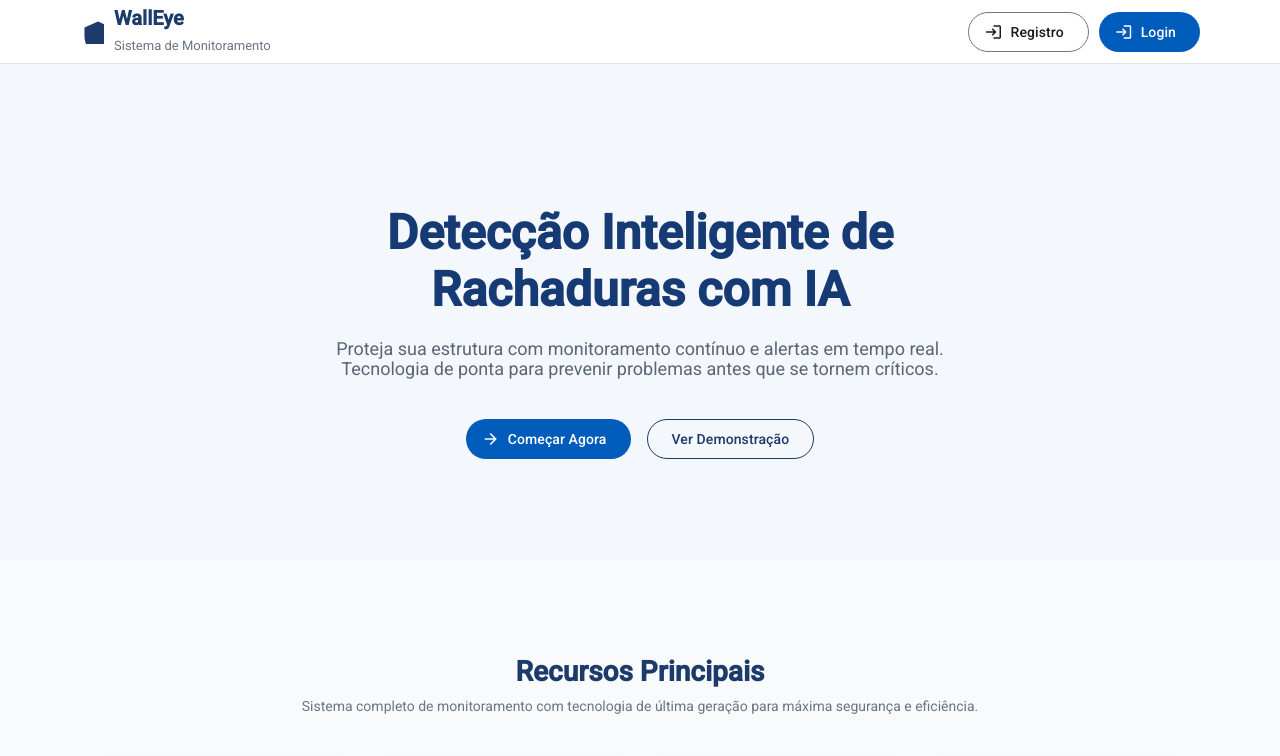
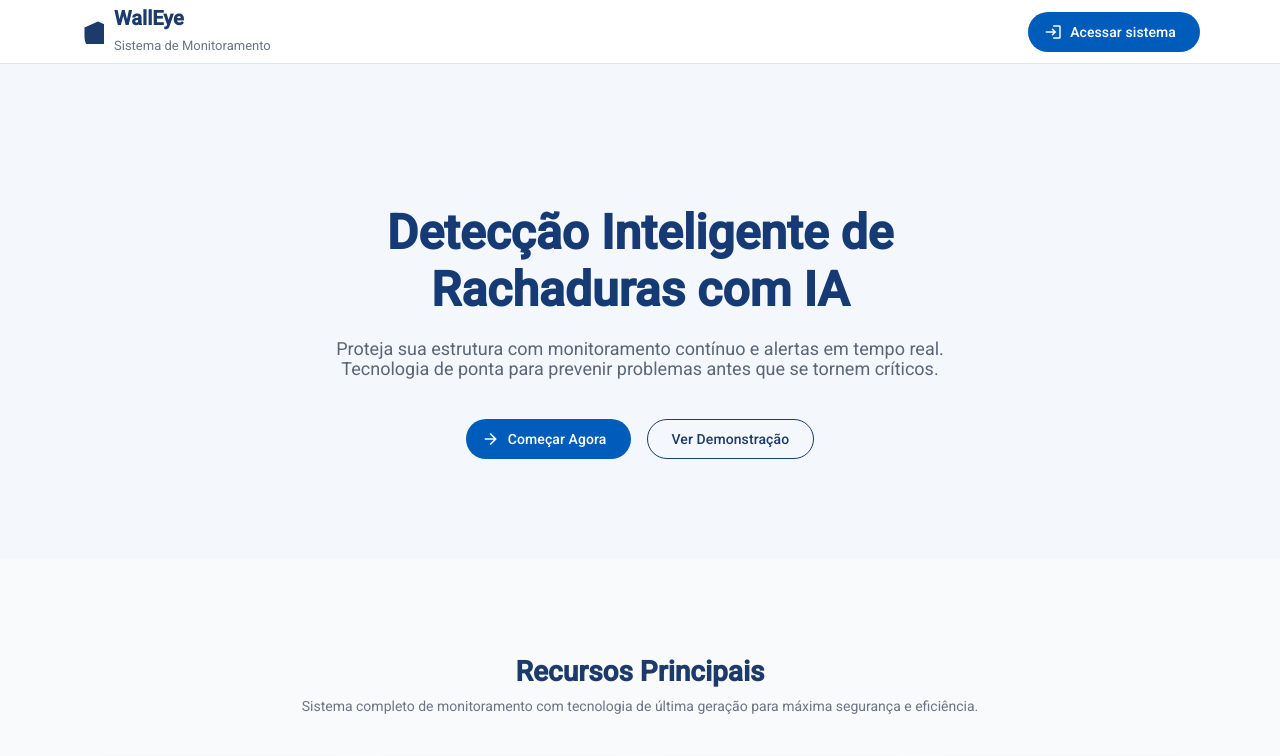
Before and after one commit to caioviterbo/walleye-frontend, an Angular app: page / in a window 1280 px wide. Shown: the top 756 px of the page. Built offline with nearby package versions, Linux system fonts and the light colour scheme.

Commit message:
ajustes finos nas telas e funcionalidades

```diff
--- a/src/app/guard/auth-guard-guard.ts
+++ b/src/app/guard/auth-guard-guard.ts
@@ -8,6 +8,11 @@ export const authGuardGuard: CanActivateFn = (route, state) => {
 
   const isLoggedIn = authService.isAuthenticated();
 
+  const token = authService.getToken();
+  console.log('[DEBUG GUARD] Token:', token);
+  console.log('[DEBUG GUARD] Token expirado?', authService.isTokenExpired(token));
+  console.log('[DEBUG GUARD] Está logado?', authService.isAuthenticated());
+
   if (isLoggedIn) {
     console.log('[AuthGuard] token válido detectado');
     return true;
@@ -15,4 +20,5 @@ export const authGuardGuard: CanActivateFn = (route, state) => {
     console.log('[AuthGuard] token invalido detectado');
     router.navigate(['/auth']);
     return false;
+
 };
--- a/src/app/pages/landing/landing.html
+++ b/src/app/pages/landing/landing.html
@@ -8,7 +8,7 @@
     </p>
 
     <div class="actions">
-      <button mat-flat-button color="primary" (click)="onAccessSystem()">
+      <button mat-flat-button color="primary" (click)="irRegistrar()">
         Começar Agora <mat-icon>arrow_forward</mat-icon>
       </button>
       <button mat-stroked-button (click)="onDemo()">Ver Demonstração</button>
@@ -72,7 +72,7 @@
 <section class="cta">
   <h2>Pronto para Proteger Sua Estrutura?</h2>
   <p>Junte-se a centenas de empresas que confiam no WallEye para manter suas estruturas seguras.</p>
-  <button mat-flat-button color="primary" (click)="onAccessSystem()">
+  <button mat-flat-button color="primary" (click)="irRegistrar()">
     Começar Gratuitamente <mat-icon>arrow_forward</mat-icon>
   </button>
 </section>
--- a/src/app/pages/landing/landing.ts
+++ b/src/app/pages/landing/landing.ts
@@ -2,7 +2,7 @@ import { CommonModule } from '@angular/common';
 import { Component } from '@angular/core';
 import { MatButtonModule } from '@angular/material/button';
 import { MatIconModule } from '@angular/material/icon';
-import { RouterModule } from '@angular/router';
+import { Router, RouterModule } from '@angular/router';
 import { Toolbar } from "../../shared/pages/toolbar/toolbar";
 
 @Component({
@@ -18,6 +18,9 @@ import { Toolbar } from "../../shared/pages/toolbar/toolbar";
   styleUrl: './landing.scss'
 })
 export class Landing {
+
+  constructor(private router: Router) {}
+
   features = [
     {
       icon: 'monitor_heart',
@@ -50,9 +53,8 @@ export class Landing {
     'Suporte técnico especializado'
   ];
 
-  onAccessSystem() {
-    // redireciona para a página de login
-    window.location.href = '/auth';
+   irRegistrar() {
+    this.router.navigate(['/auth'], { queryParams: { tab: 'registro' } });
   }
 
   onDemo() {
--- a/src/app/services/auth/auth-service.ts
+++ b/src/app/services/auth/auth-service.ts
@@ -35,9 +35,9 @@ export class AuthService {
     return !!token && !this.isTokenExpired(token);
   }
 
-  isTokenExpired(token: string): boolean {
+  isTokenExpired(token: string | null): boolean {
   try {
-    const payload = JSON.parse(atob(token.split('.')[1]));
+    const payload = token?.split('.')[1] ? JSON.parse(atob(token.split('.')[1])) : null;
     return Date.now() > payload.exp * 1000;
   } catch {
     return true;
--- a/src/app/shared/pages/toolbar/toolbar.html
+++ b/src/app/shared/pages/toolbar/toolbar.html
@@ -7,20 +7,21 @@
     </div>
   </div>
   <div class="btn-container">
-    <button *ngIf="!detectarLogin()" matButton="outlined" (click)="irRegistrar()" routerLinkActive="active">
-      <mat-icon>login</mat-icon> Registro
-    </button>
-
-    <button *ngIf="detectarLogin()" matButton="outlined">
+    <button *ngIf="detectarLogin() && !detectarLoginEPagina()" matButton="outlined">
       <mat-icon>login</mat-icon> Adicionar Dispositivo
     </button>
 
-    <button *ngIf="!detectarLogin()" matButton="filled" (click)="logar()" routerLinkActive="active">
-      <mat-icon>login</mat-icon> Login
-  </button>
+    <button *ngIf="detectarLoginEPagina()" matButton="outlined" (click)="logar()" routerLinkActive="active">
+      <mat-icon>login</mat-icon> Acessar dashboard
+    </button>
 
-  <button *ngIf="detectarLogin()" matButton="filled" (click)="logout()">
+    <button *ngIf="detectarLogin()" matButton="filled" (click)="logout()">
       <mat-icon>login</mat-icon> Logout
     </button>
+
+    <button *ngIf="!detectarLogin()" matButton="filled" (click)="logar()" routerLinkActive="active">
+      <mat-icon>login</mat-icon> Acessar sistema
+    </button>
+
   </div>
 </mat-toolbar>
--- a/src/app/shared/pages/toolbar/toolbar.ts
+++ b/src/app/shared/pages/toolbar/toolbar.ts
@@ -24,13 +24,21 @@ export class Toolbar {
   }
 
   logar() {
-     this.router.navigate(['/login']);
+    this.router.navigate(['/login']);
+  }
+
+  acessarDashboard() {
+    this.router.navigate(['/dashboard']); //precisa corrigir
   }
 
   detectarLogin() {
     return this.authService.isAuthenticated()
   }
 
+  detectarLoginEPagina() {
+    return this.authService.isAuthenticated() && this.router.url === '/'
+  }
+
   logout() {
   localStorage.removeItem('token'); // remove token
 }
```
